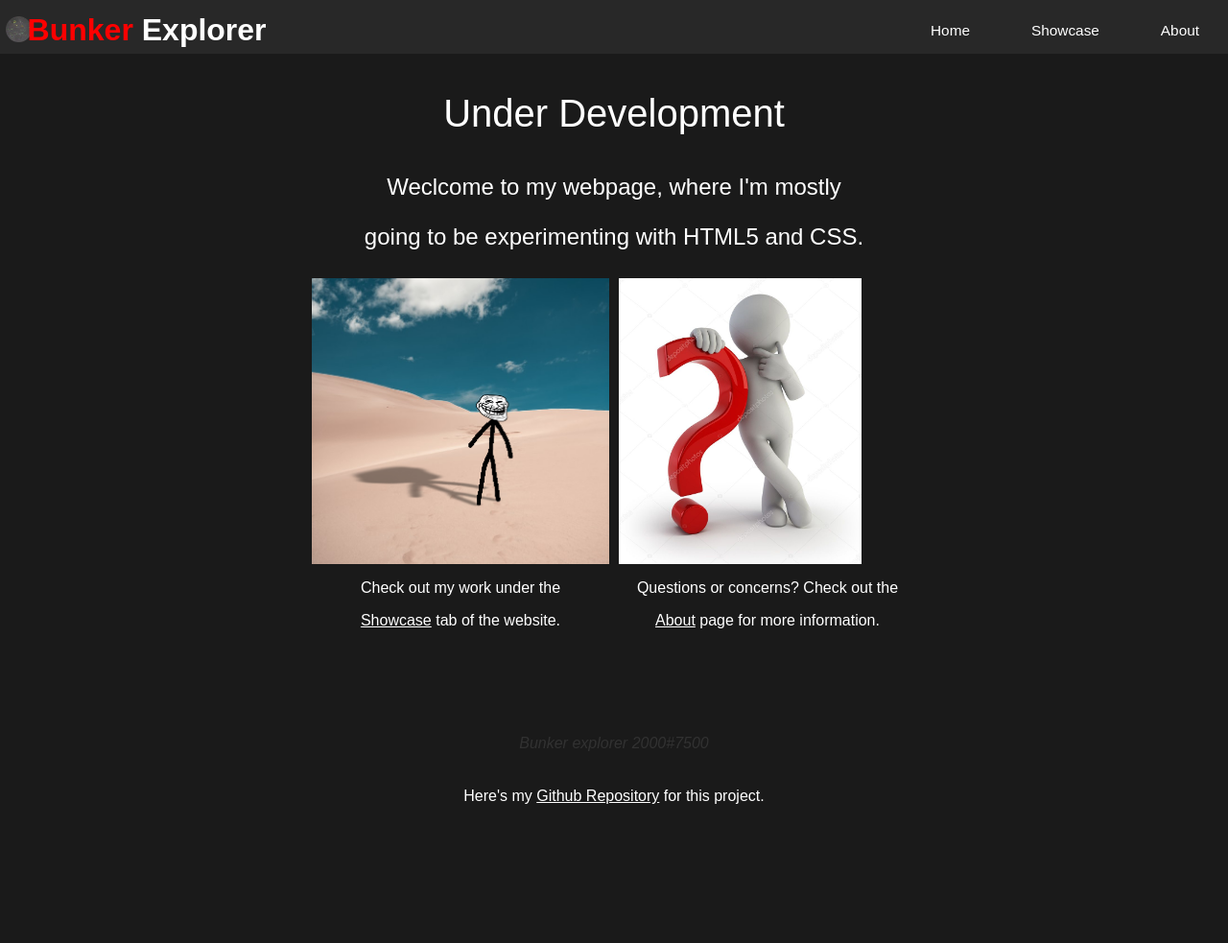
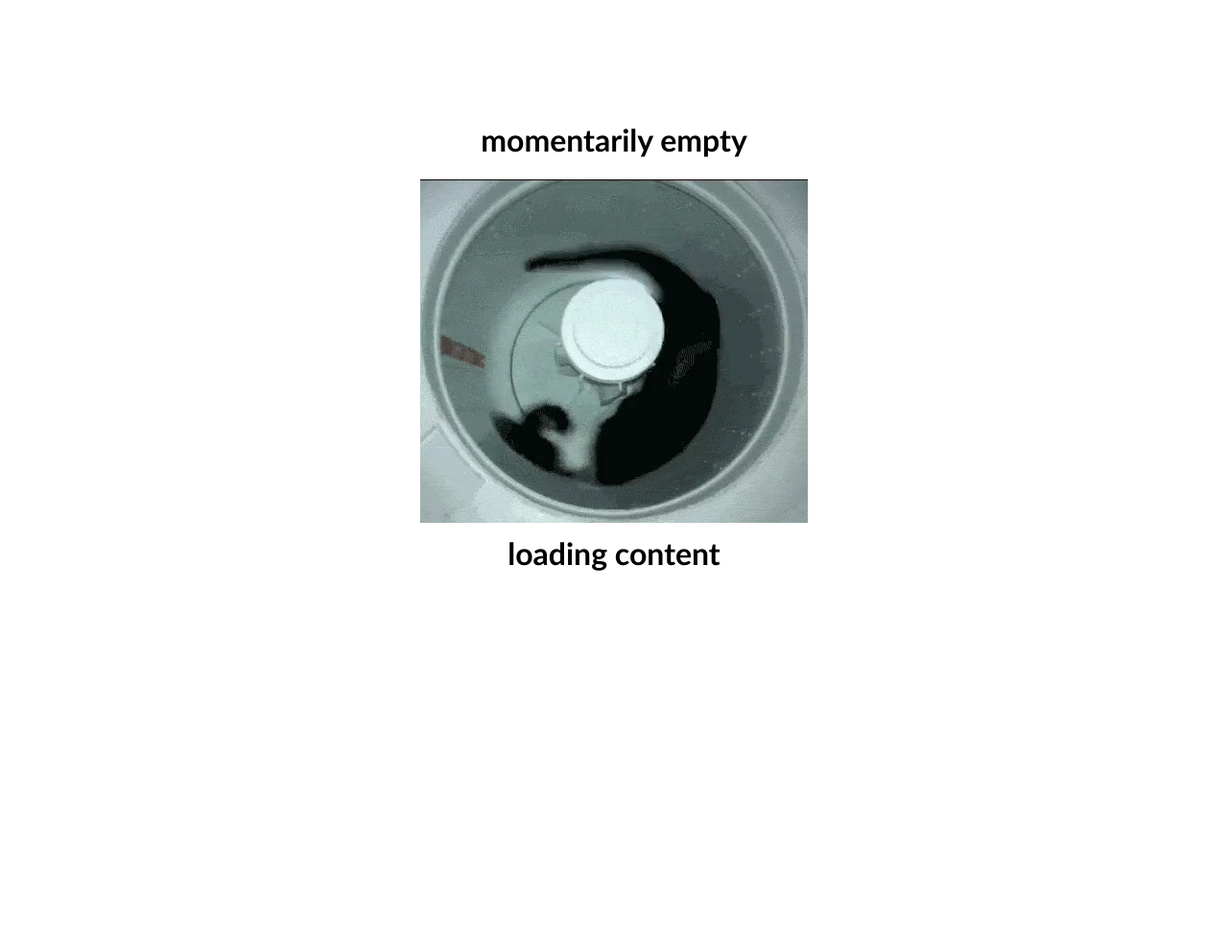
Before and after one commit to bunkerexplorer2000/bunkerexplorer, a PHP site: page / in a window 1280 px wide. Shown: the whole page at 96% size. After the commit the page ends 595 px from the top, so only its background shows below. Run offline with PHP 8.4, Linux system fonts and the light colour scheme.

Commit message:
wiped website again because i felt like it
wiped website again because i felt like it

```diff
--- a/index.css
+++ b/index.css
@@ -1,110 +1,11 @@
-body, html{
-    margin: 0;
-    padding: 0;
-    background-color: #1a1a1a;
+h1{
+  text-align: center;
+  margin-top: 10%;
+  font-family: 'Trebuchet MS', 'Lucida Sans Unicode', 'Lucida Grande', 'Lucida Sans', Arial, sans-serif;
 }
 
-header{
-    width: 100%;
-    height: 7%;
-    background-color: #282828;
+img{
+  display: block;
+  margin-left: auto;
+  margin-right: auto;
 }
-
-h1{
-    position: absolute;
-    padding: 3px;
-    float: left;
-    margin-left: 2%;
-    margin-top: 10px;
-    font-family: sans-serif;
-    color: red;
-}
-
-span{
-    color: #ffffff;
-}
-
-/* the other pages css (study what ever is below since i dont understand it) */
-
-ul{
-    width: auto;
-    float: right;
-    margin-top: 8px;
-}
-
-li{
-    display: inline-block;
-    padding: 15px 30px;
-}
-
-a{
-    text-align: center;
-    color: #ffffff;
-    text-decoration: none;
-    font-family: sans-serif;
-    font-size: 1.2vw;
-}
-
-a:hover{
-    color: red;
-}
-
-.logo{
-  position: absolute;
-  margin-top: 17px;
-  margin-left: 6px;
-}
-
-/* the other pages css (study what ever is above since i dont understand it) */
-
-
-
-p{
-    text-align: center;
-    font-family: sans-serif;
-    color: white;
-}
-
-.footer {
-    position: fixed;
-    left: 0;
-    bottom: 0;
-    width: 100%;
-    color: white;
-    text-align: center;
-  }
-
-/* important stuff for rows and columns and putting stuff in order below */
-
-  .row {
-    display: flex;
-  }
-
-  .column {
-    flex: 33.33%;
-    padding: 5px;
-  }
-
-
-
-/* SCROLL BAR BELOW  */
-
-::-webkit-scrollbar {
-    width: 10px;
-  }
-
-  /* Track */
-  ::-webkit-scrollbar-track {
-    background: #242424;
-  }
-
-  /* Handle */
-  ::-webkit-scrollbar-thumb {
-    background: #853939;
-    border-radius: 5px;
-  }
-
-  /* Handle on hover */
-  ::-webkit-scrollbar-thumb:hover {
-    background: #700000;
-  }
--- a/index.html
+++ b/index.html
@@ -14,53 +14,11 @@
 
     </head>
 
-    <header>
-
-        <div class="logo"><img src="assets/images/logo.png" title="Circus camera I found online and am now using as a profile image. (temp for now)" width="7%" style="display:inline;"/></div>
-
-        <h1>Bunker <span>Explorer</span></h1>
-        <nav>
-            <ul>
-                <li><a href="index.html">Home</a></li>
-                <li><a href="showcase.html">Showcase</a></li>
-                <li><a href="about.html">About</a></li>
-            </ul>
-        </nav>
-    </header>
-
     <body>
 
-        <p style="font-size: 2.5em;">Under Development</p>
-        <p style="font-size: 1.5em;">Weclcome to my webpage, where I'm mostly</p>
-        <p style="font-size: 1.5em;">going to be experimenting with HTML5 and CSS.</p>
-
-        <div class="footer">
-            <p style="opacity: .1;"><i>Bunker explorer 2000#7500</i></p>
-        </div>
-
-
-        <!-- IMAGES IN A ROW INSIDE OF COLUMNS -->
-
-        <div class="row">
-            <div class="column">
-                <img src="assets/images/blank.png" alt="image4" style="width: 100%;">
-            </div>
-            <div class="column">
-              <img src="assets/images/image1.png" alt="image1" style="width:100%">
-              <p>Check out my work under the </p>
-              <p><a href="showcase.html" style="font-size: 1em; text-decoration: underline;">Showcase</a> tab of the website.</p>
-            </div>
-            <div class="column">
-              <img src="assets/images/question.jpg" alt="image2" style="width:81.5%">
-              <p>Questions or concerns? Check out the </p>
-              <p><a href="about.html" style="font-size: 1em; text-decoration: underline;">About</a> page for more information.</p>
-            </div>
-            <div class="column">
-                <img src="assets/images/blank.png" alt="image4" style="width: 100%;">
-            </div>
-          </div>
-
-          <p style="padding: 10%;">Here's my <a href="https://github.com/bunkerexplorer2000/bunkerexplorer" style="font-size: 1em; text-decoration: underline;" target="_blank" rel="noopener noreferrer">Github Repository</a> for this project.</p>
+        <h1>momentarily empty</h1>
+        <img src="assets/images/cat.gif">
+        <h1 style="margin-top: 1%;">loading content</h1>
 
     </body>
 
```
Also changed, not shown: about.html (deleted, +0 -50 lines), showcase.html (deleted, +0 -95 lines), assets/images/blank.png (deleted), assets/images/cat.gif (added), assets/images/image1.png (deleted), assets/images/image2.png (deleted), assets/images/image3.png (deleted), assets/images/image4.png (deleted), assets/images/logo.png (deleted), assets/images/question.jpg (deleted), assets/images/showcase stuff/condoms.png (deleted), assets/images/showcase stuff/doggodzilla.png (deleted), assets/images/showcase stuff/susimposter.png (deleted), 1 other file.
